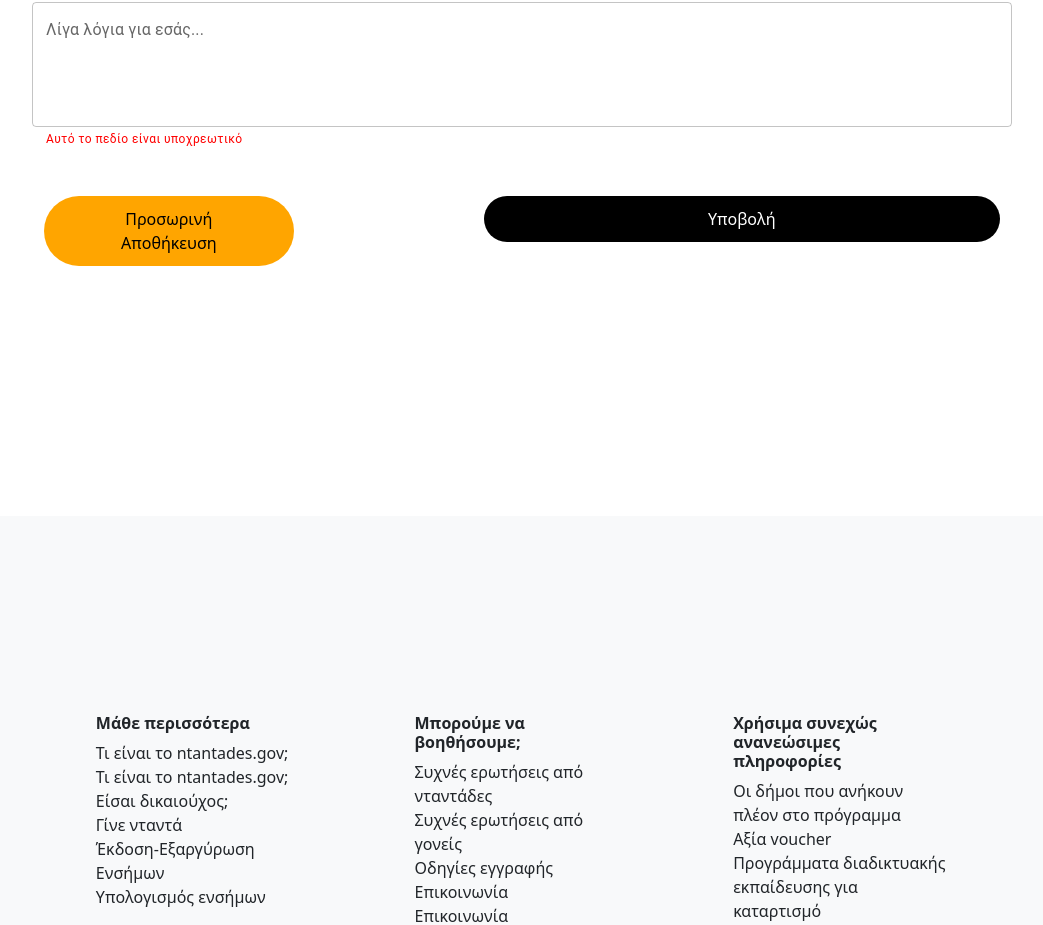
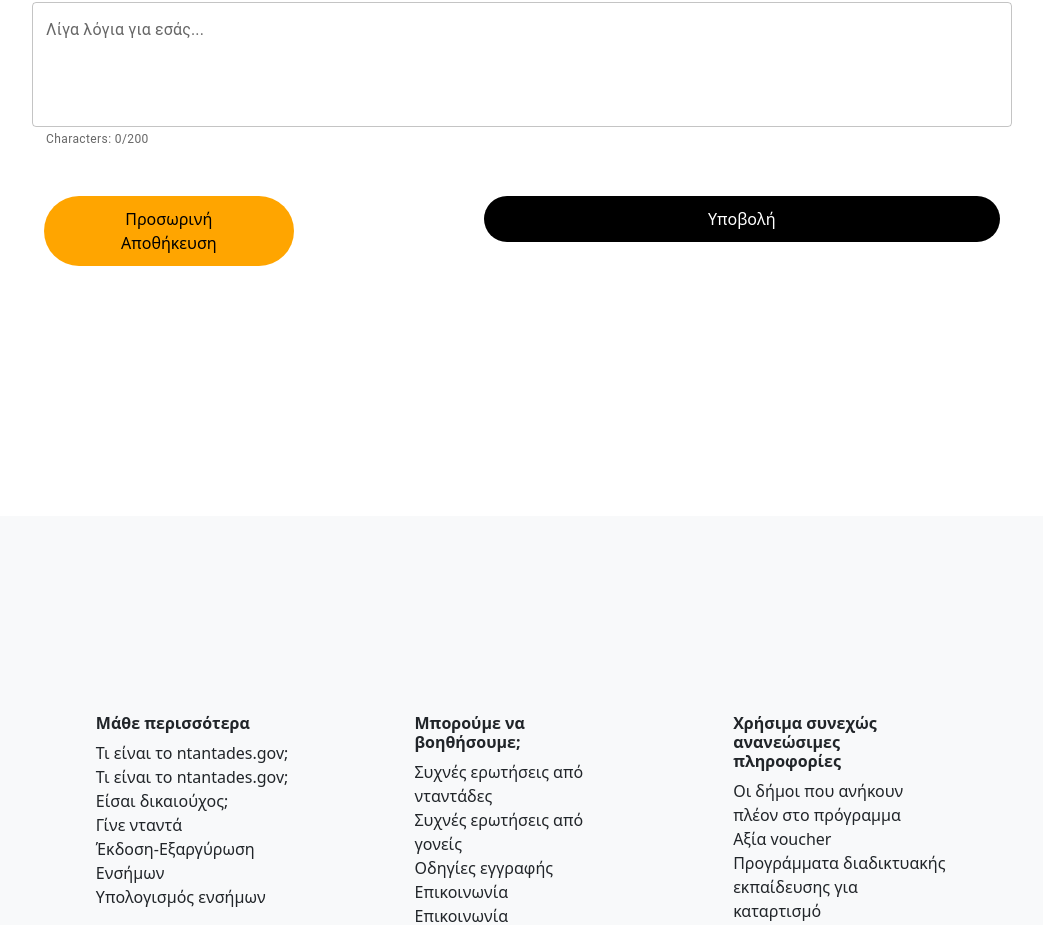
Before and after one commit to giannisz2/Website_Nannies, a React (Vite) app: page /SecondStep in a window 1280 px wide. Shown: the part 1090-2015 px from the top of the page, without its empty margins (118-1161 px from the left). Built offline with nearby package versions, Linux system fonts and the light colour scheme.

Commit message:
SecondStep

```diff
--- a/src/pages/nannies/SecondStep.jsx
+++ b/src/pages/nannies/SecondStep.jsx
@@ -51,21 +51,21 @@ export default function SecondStep() {
     const [wordCount, setWordCount] = useState(0);
     const maxWords = 200;
 
+    const [isSubmitted, setIsSubmitted] = useState(false);
+
+
     const handleSubmit = async (event) => {
         event.preventDefault();
+        setIsSubmitted(true); // Ορίζει ότι η φόρμα έχει υποβληθεί
 
         const errors = {};
         let isValid = true;
 
-
         ['availability', 'employmentTime', 'location', 'experienceYears', 'maxChildren', 'pets', 'smoker'].forEach((field) => {
-            if (!formData.availability) {
-                console.log("Availability:", formData.availability);
-
-                setFormErrors(prev => ({ ...prev, availability: true }));
+            if (!formData[field]) {
+                errors[field] = true;
                 isValid = false;
             }
-
         });
 
         if (!bio.trim()) {
@@ -77,20 +77,17 @@ export default function SecondStep() {
 
         if (isValid) {
             try {
-                const preparedData = {
-                    ...formData,
-                    bio,
-                };
+                const preparedData = { ...formData, bio };
                 const docRef = await addDoc(collection(db, "users"), preparedData);
                 console.log("Document written with ID: ", docRef.id);
                 navigate('/ThirdStep');
             } catch (e) {
-                console.error("Error adding document: ", e.message); // Εμφανίζει το μήνυμα του σφάλματος
-                alert(`Σφάλμα κατά την αποθήκευση: ${e.message}`); // Ενημέρωση για τον χρήστη
+                console.error("Error adding document: ", e.message);
+                alert(`Σφάλμα κατά την αποθήκευση: ${e.message}`);
             }
-
         }
     };
+
 
 
 
@@ -174,6 +171,7 @@ export default function SecondStep() {
                                 </span>
                             )}
                     </FormControl>
+
                     <TextField
                         fullWidth
                         label="Τοποθεσία"
@@ -277,12 +275,13 @@ export default function SecondStep() {
     multiline
     rows={4}
     InputProps={{
-                        style: { borderColor: formErrors.bio ? "initial" : "none" },
+        style: { borderColor: formErrors.bio && isSubmitted ? "red" : "none" },
     }}
-                    error={false}
-                    helperText={bio.trim() === "" ? (
+    error={formErrors.bio && isSubmitted}
+    helperText={isSubmitted && formErrors.bio ? (
         <span style={{ color: 'red', fontSize: '12px' }}>Αυτό το πεδίο είναι υποχρεωτικό</span>
-                    ) : `Characters: ${wordCount}/${maxWords}`} />
+    ) : `Characters: ${wordCount}/${maxWords}`}
+/>
 
 
 
```
Lines whose indentation alone changed are shown as unchanged.
